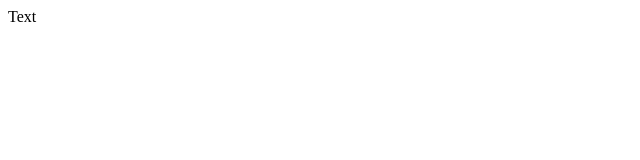
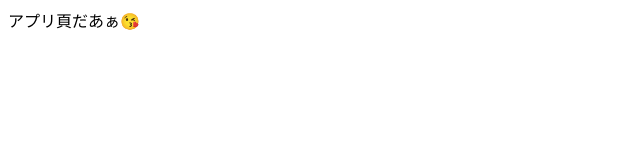
Before and after one commit to uniba/apps.uniba.jp, a plain HTML site: page index.html in a window 1280 px wide. Shown: the whole page, without its empty margins (0-640 px from the left). Drawn offline with Linux system fonts and the light colour scheme.

Commit message:
Update index.html

```diff
--- a/index.html
+++ b/index.html
@@ -1 +1 @@
-<!Doctype HTML><html> <head> <meta charset=utf-8> <title>ユニバアプリ頁</title> </head> <body> Text </body></html>
+<!Doctype HTML><html> <head> <meta charset=utf-8> <title>ユニバアプリ頁</title> </head> <body> アプリ頁だあぁ😘</body></html>
```
